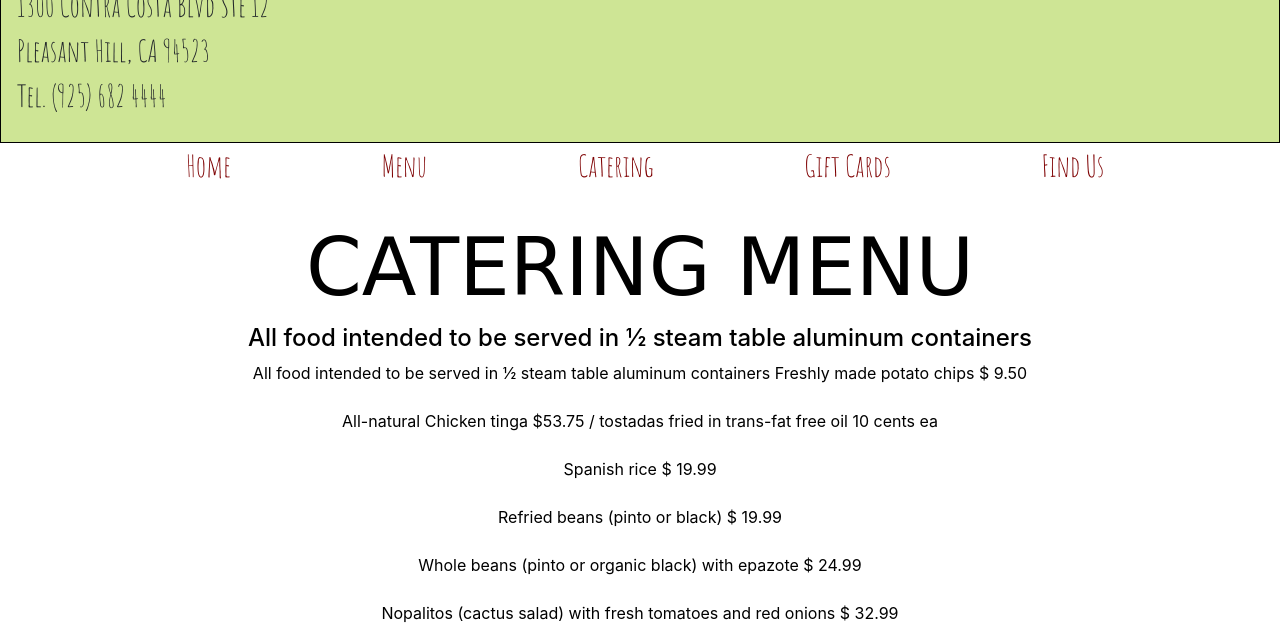
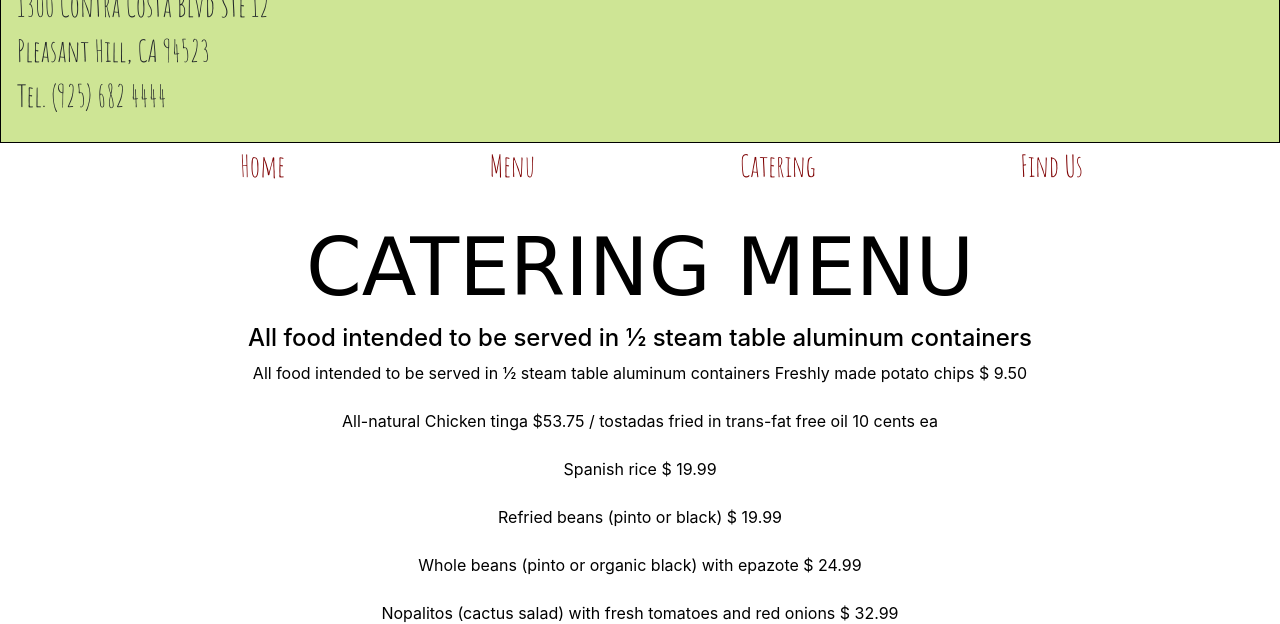
Before and after one commit to dannee88/aguila, a plain HTML site: page catering.html in a window 1280 px wide. Shown: the part 176-800 px from the top of the page. Drawn offline with nearby package versions, Linux system fonts and the light colour scheme; a web font is replaced by a local one.

Commit message:
some changed

```diff
--- a/catering.html
+++ b/catering.html
@@ -4,6 +4,7 @@
     	<meta name="viewport" content="width=device-width, initial-scale=1.0">
 		<meta charset="utf-8">
         <title></title>
+        <link rel="shortcut icon" href="img/favicon.ico">
         <link rel="stylesheet" href="https://use.fontawesome.com/releases/v5.3.1/css/all.css" integrity="sha384-mzrmE5qonljUremFsqc01SB46JvROS7bZs3IO2EmfFsd15uHvIt+Y8vEf7N7fWAU" crossorigin="anonymous">
         <link rel="stylesheet" href="https://stackpath.bootstrapcdn.com/bootstrap/4.1.3/css/bootstrap.min.css" integrity="sha384-MCw98/SFnGE8fJT3GXwEOngsV7Zt27NXFoaoApmYm81iuXoPkFOJwJ8ERdknLPMO" crossorigin="anonymous">
         <link href="https://fonts.googleapis.com/css?family=Amatic+SC|Londrina+Shadow|Pompiere|Josefin+Slab" rel="stylesheet">
@@ -29,7 +30,7 @@
                 <a href="index.html"><li class="grow"> Home </li></a>
                 <a href="menu.html#/appetizers"><li class="grow"> Menu </li></a>
                 <a href=""><li class="grow"> Catering </li></a>
-                <a href=""><li class="grow"> Gift Cards </li></a>
+
                 <a href="https://www.google.com/maps/place/El+Aguila+Mexican+Cuisine/@37.9591019,-122.0629331,17z/data=!3m1!4b1!4m5!3m4!1s0x808566caa40a5243:0x383ee0e78838f5c!8m2!3d37.9591019!4d-122.0607444" target="_blank"><li class="grow"> Find Us </li></a>
             </ul>
          </nav>
@@ -129,9 +130,9 @@ Please contact giorgiascardini @sbcglobal.net for your Next Event!</p>
               <li><p>Follow us on and like us on Social Media<p></li>
               <li><a href="https://www.facebook.com/El-Aguila-Mexican-Cuisine-329195410477476/?ref=br_tf" target="_blank"><i class="fab fa-facebook fa-1x"></i></a>
 
-                <a href="https://www.instagram.com/explore/locations/264424221/el-aguila-mexican-cuisine/?hl=en" target="_blank" style="color:#7E0102;"><i class="fab fa-instagram"></i></a>
+                <a href="https://www.instagram.com/explore/locations/264424221/el-aguila-mexican-cuisine/?hl=en" target="_blank" style="color:#7E0102;" ><i class="fab fa-instagram"></i></a>
 
-                    <a href="https://www.yelp.com/biz/el-aguila-mexican-cuisine-pleasant-hill-2" target="_blank" style="color:#7E0102;"><i class="fab fa-yelp"></i></a>
+                    <a href="https://www.yelp.com/biz/el-aguila-mexican-cuisine-pleasant-hill-2" target="_blank"style="color:#7E0102;"><i class="fab fa-yelp"></i></a>
                 </i>
               </li>
             </div>
--- a/css/catering.css
+++ b/css/catering.css
@@ -19,10 +19,13 @@ body{
 ul{
 	margin-bottom: -3rem;
 }
+#navi{
+	margin-left: 400px;
+}
 li{
 	display: inline-block;
 	text-decoration: none;
-	margin-left: 146px;
+	margin-left: 160px;
 	margin-bottom: 0rem;
 	color: #7E0102;
 	font-size: 30px;
@@ -41,6 +44,9 @@ li{
  -moz-box-shadow: 2px 2px 5px rgba(0,0,0,0.3);
  box-shadow: 2px 2px 5px rgba(0,0,0,0.3);
 
+}
+.grow{
+	margin-left: 200px;
 }
 
 
--- a/css/main.css
+++ b/css/main.css
@@ -22,10 +22,10 @@ ul{
 li{
 	display: inline-block;
 	text-decoration: none;
-	margin-left: 206px;
+	margin-left: 160px;
 	margin-bottom: 0rem;
 	color: #7E0102;
-	font-size: 35px;
+	font-size: 30px;
 	font-family:'Amatic SC', cursive;
 
 }
@@ -56,13 +56,16 @@ li{
  z-index: 1;
 
 }
-
+.grow{
+	margin-left: 200px;
+}
 .grow:hover
 {
         -webkit-transform: scale(1.3);
         -ms-transform: scale(1.3);
         transform: scale(1.3);
         font-weight: 900;
+
 }
 .back{
 
@@ -78,6 +81,7 @@ li{
 	font-family: 'Pompiere', cursive;
 }
 /*Footer*/
+
 .footies{
 	margin-left: -100px;
 	background-color: #CEE595;
```
Also changed, not shown: index.html (+2 -1 lines), menu.html (+1 -0 lines), img/logo copy.png (added).
